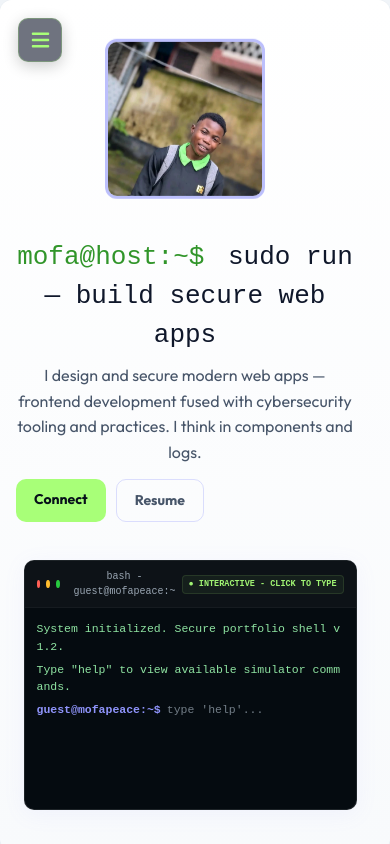
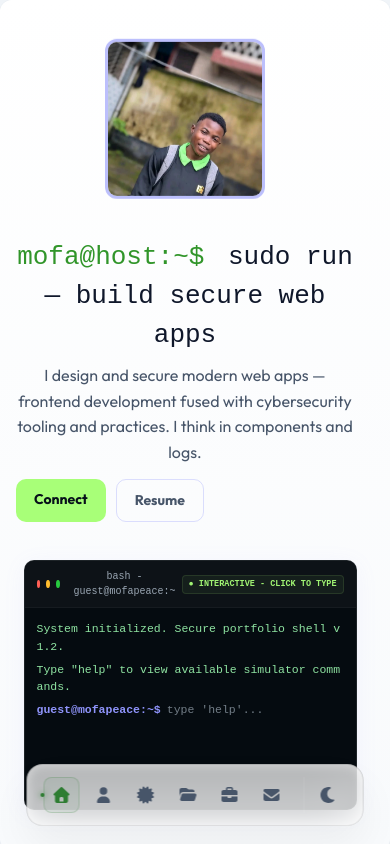
Before and after one commit to mofapeace/portfoliome, a React (Vite) app: page / in a window 390 px wide. Shown: the top 844 px of the page. Built offline with nearby package versions, Linux system fonts and the light colour scheme.

Commit message:
bottom nav bar for phone screen

```diff
--- a/src/Components/Navbar/navbar.css
+++ b/src/Components/Navbar/navbar.css
@@ -218,116 +218,76 @@
 @media (max-width: 1079px) {
   /* Neon mobile trigger button */
   .mobile-nav-toggle {
-    position: fixed;
-    top: 18px;
-    left: 18px;
-    background: rgba(15, 23, 42, 0.6);
-    backdrop-filter: blur(12px);
-    -webkit-backdrop-filter: blur(12px);
-    border: 1px solid rgba(168, 255, 120, 0.25);
-    color: var(--neon-start);
-    font-size: 20px;
-    z-index: 1001;
-    cursor: pointer;
-    width: 44px;
-    height: 44px;
-    border-radius: 10px;
-    display: flex;
-    align-items: center;
-    justify-content: center;
-    transition: all 0.3s cubic-bezier(0.25, 0.8, 0.25, 1);
-    box-shadow: 0 4px 15px rgba(0, 0, 0, 0.2);
-  }
-  .mobile-nav-toggle:hover {
-    border-color: var(--neon-start);
-    box-shadow: 0 0 15px rgba(168, 255, 120, 0.4);
-    transform: scale(1.05);
-  }
-  .mobile-nav-toggle:active {
-    transform: scale(0.95);
+    display: none !important;
   }
 
   /* Overlay */
   .mobile-nav-overlay {
-    position: fixed;
-    top: 0;
-    left: 0;
-    right: 0;
-    bottom: 0;
-    background: rgba(0, 0, 0, 0.5);
-    backdrop-filter: blur(6px);
-    -webkit-backdrop-filter: blur(6px);
-    z-index: 998;
-    animation: overlayFadeIn 0.3s ease both;
+    display: none !important;
   }
 
-  /* Mobile Drawer Sliding Panel */
+  /* Mobile Bottom Navigation Bar */
   .mobile-sidebar {
     display: flex;
-    flex-direction: column;
+    flex-direction: row;
     align-items: center;
-    gap: 16px;
+    justify-content: center;
+    gap: 8px;
     position: fixed;
-    left: 18px;
-    top: 50%;
-    transform: translateY(-50%) scale(0.9);
-    width: 68px;
+    bottom: 18px;
+    left: 50%;
+    transform: translateX(-50%);
+    width: auto;
+    max-width: 90vw;
     border-radius: 16px;
-    padding: 16px 10px;
+    padding: 12px 16px;
     background: rgba(15, 23, 42, 0.8);
     backdrop-filter: blur(24px);
     -webkit-backdrop-filter: blur(24px);
     border: 1px solid rgba(255, 255, 255, 0.08);
     box-shadow: 0 20px 50px rgba(0, 0, 0, 0.4);
     z-index: 999;
-    opacity: 0;
-    pointer-events: none;
-    transition: all 0.3s cubic-bezier(0.34, 1.56, 0.64, 1);
+    opacity: 1;
+    pointer-events: auto;
   }
   .mobile-sidebar.open {
     opacity: 1;
     pointer-events: auto;
-    transform: translateY(-50%) scale(1);
   }
 
   .mobile-sidebar .sidebar-logo {
-    width: 44px;
-    height: 44px;
-    border-radius: 8px;
-    object-fit: cover;
-    border: 1px solid rgba(255, 255, 255, 0.1);
+    display: none;
   }
 
   .mobile-sidebar .sidebar-nav ul {
     list-style: none;
     padding: 0;
-    margin: 8px 0;
+    margin: 0;
     display: flex;
-    flex-direction: column;
-    gap: 10px;
+    flex-direction: row;
+    gap: 6px;
     align-items: center;
   }
 
   .mobile-sidebar .sidebar-nav li {
     position: relative;
-    opacity: 0;
-    transform: translateX(-15px);
+    opacity: 1;
+    transform: translateX(0);
     transition: all 0.3s cubic-bezier(0.25, 0.8, 0.25, 1);
   }
   .mobile-sidebar.open .sidebar-nav li {
-    animation: itemSlideIn 0.4s cubic-bezier(0.25, 1, 0.5, 1) both;
-    animation-delay: calc(var(--i) * 0.035s);
+    animation: none;
   }
 
   .mobile-sidebar .sidebar-nav a,
   .mobile-sidebar .sidebar-nav .nav-sandbox-btn {
     color: #dfe6ff;
-    font-size: 18px;
+    font-size: 16px;
     display: flex;
     align-items: center;
     justify-content: center;
-    width: 40px;
-    height: 40px;
+    width: 36px;
+    height: 36px;
     border-radius: 8px;
     background: transparent;
     border: 1px solid transparent;
@@ -364,16 +324,19 @@
   }
 
   .mobile-sidebar .sidebar-bottom {
-    margin-top: 8px;
+    margin-top: 0;
+    margin-left: 6px;
+    border-left: 1px solid rgba(255, 255, 255, 0.1);
+    padding-left: 6px;
   }
 
   .mobile-sidebar .theme-toggle-btn {
     background: transparent;
     border: none;
     color: #dfe6ff;
-    font-size: 18px;
-    width: 40px;
-    height: 40px;
+    font-size: 16px;
+    width: 36px;
+    height: 36px;
     border-radius: 8px;
     display: flex;
     align-items: center;
--- a/src/Components/Navbar/navbar.jsx
+++ b/src/Components/Navbar/navbar.jsx
@@ -7,7 +7,6 @@ import { FontAwesomeIcon } from "@fortawesome/react-fontawesome";
 import { faBars, faTimes, faHome, faUser, faFolderOpen, faEnvelope, faBriefcase, faSun, faMoon, faCertificate } from "@fortawesome/free-solid-svg-icons";
 
 export default function Navbar({ setView, currentView }) {
-  const [open, setOpen] = useState(false);
   const navigate = useNavigate();
   const location = useLocation();
   const [isLight, setIsLight] = useState(() => {
@@ -85,7 +84,6 @@ export default function Navbar({ setView, currentView }) {
 
     if (item.type === 'view') {
       setView(item.id);
-      setOpen(false);
       if (location.pathname !== '/') navigate('/');
       window.scrollTo(0, 0);
       return;
@@ -94,7 +92,6 @@ export default function Navbar({ setView, currentView }) {
     if (location.pathname !== '/') {
       navigate('/');
       setView('home');
-      setOpen(false);
       setTimeout(() => {
         const el = document.getElementById(item.id);
         if (el) {
@@ -106,7 +103,6 @@ export default function Navbar({ setView, currentView }) {
 
     if (currentView !== 'home') {
       setView('home');
-      setOpen(false);
       setTimeout(() => {
         const el = document.getElementById(item.id);
         if (el) {
@@ -114,7 +110,6 @@ export default function Navbar({ setView, currentView }) {
         }
       }, 150);
     } else {
-      setOpen(false);
       const el = document.getElementById(item.id);
       if (el) {
         el.scrollIntoView({ behavior: 'smooth' });
@@ -175,18 +170,6 @@ export default function Navbar({ setView, currentView }) {
 
   return (
     <>
-      {/* MOBILE NAV TOGGLE BUTTON (only on small screens) */}
-      <button
-        onClick={() => setOpen(!open)}
-        className="mobile-nav-toggle"
-        aria-label="Toggle navigation"
-      >
-        <FontAwesomeIcon icon={open ? faTimes : faBars} />
-      </button>
-
-      {/* MOBILE OVERLAY (closes drawer when clicked outside) */}
-      {open && <div className="mobile-nav-overlay" onClick={() => setOpen(false)} />}
-
       {/* LEFT SIDEBAR (Ubuntu-like) - shown on wide screens */}
       <aside className="sidebar">
         <div className="sidebar-top">
@@ -204,11 +187,8 @@ export default function Navbar({ setView, currentView }) {
         </div>
       </aside>
 
-      {/* MOBILE SIDEBAR (toggleable, same style as PC) */}
-      <aside className={`mobile-sidebar ${open ? 'open' : ''}`}>
-        <div className="sidebar-top">
-          <img src={Logo} alt="logo" className="sidebar-logo" />
-        </div>
+      {/* BOTTOM NAVIGATION (Mobile & Tablet) */}
+      <aside className="mobile-sidebar">
         <nav className="sidebar-nav">
           <ul>
             {navItems.map((item, index) => renderNavItem(item, index))}
```
